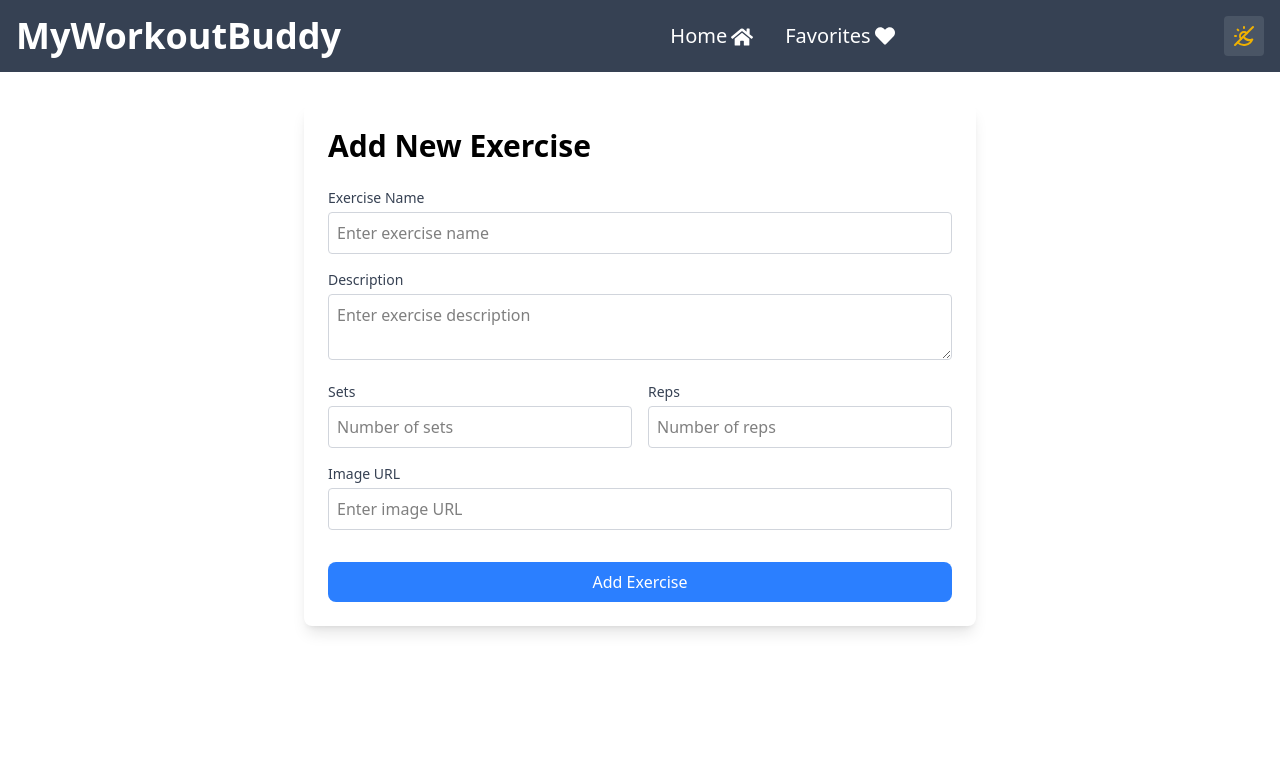
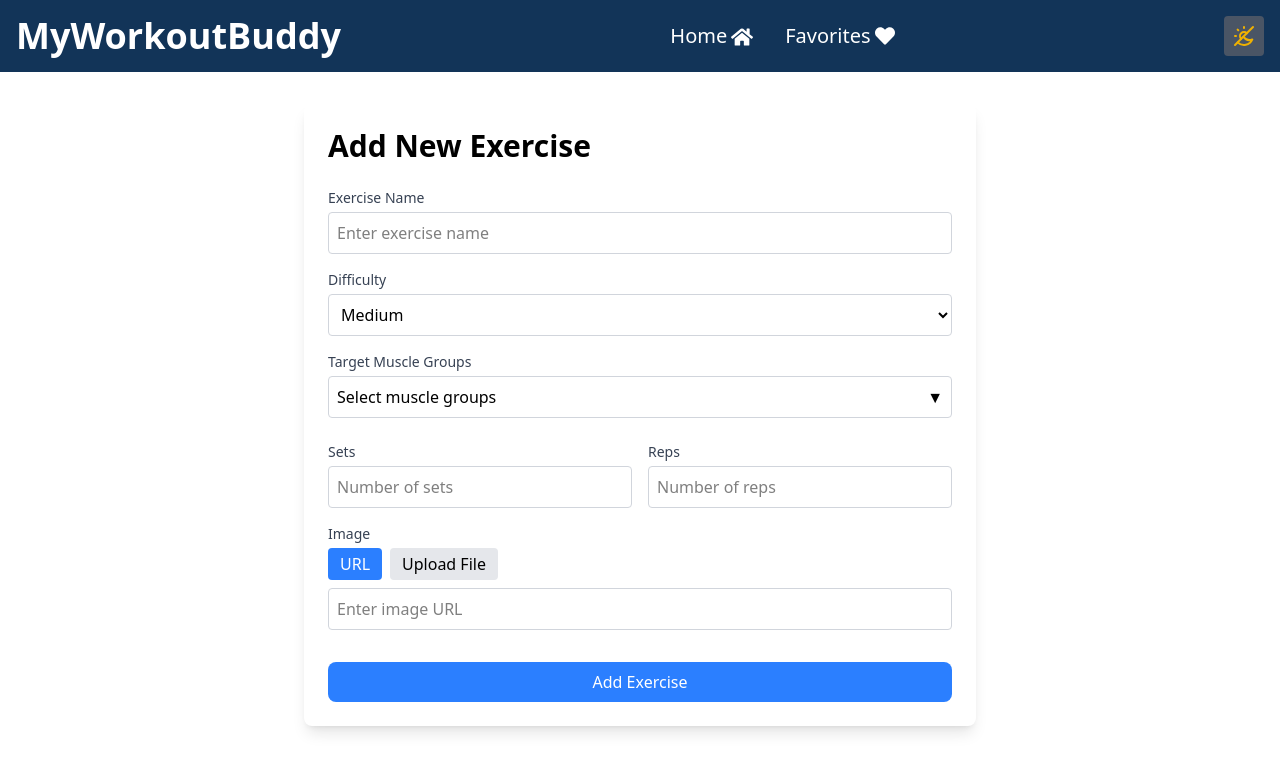
Before and after one commit to Kipitokisk/PWEB_Lab6, a React (Vite) app: page / in a window 1280 px wide. Both pictures are taken after a click on the button "Add New Exercise". Shown: the top 772 px of the page. Built offline with nearby package versions, Linux system fonts and the light colour scheme.

Commit message:
Remake exercise + addexercise form

```diff
--- a/src/App.jsx
+++ b/src/App.jsx
@@ -15,7 +15,8 @@ function App() {
       {
         id: 1,
         name: "Push-up",
-        description: "A bodyweight exercise to build chest strength.",
+        targets: ["Chest", "Triceps", "Shoulders"],
+        difficulty: "Medium",
         sets: 3,
         reps: 15,
         image: "https://encrypted-tbn0.gstatic.com/images?q=tbn:ANd9GcQM1pa4ITVQ3ZKXTM807-Juor1IP9kv5DwmJw&s"
@@ -23,7 +24,8 @@ function App() {
       {
         id: 2,
         name: "Squat",
-        description: "A leg exercise that strengthens thighs, hips, and buttocks.",
+        targets: ["Quadriceps", "Glutes", "Hamstrings"],
+        difficulty: "Easy",
         sets: 4,
         reps: 20,
         image: "https://as2.ftcdn.net/v2/jpg/03/44/75/77/1000_F_344757785_UYxWLYhTqI1igC5T5d47d1uzVahVRh4m.jpg"
--- a/src/components/AddExerciseForm.jsx
+++ b/src/components/AddExerciseForm.jsx
@@ -2,33 +2,61 @@ import React, { useState } from "react";
 
 function AddExerciseForm({ addExercise }) {
   const [name, setName] = useState("");
-  const [description, setDescription] = useState("");
+  const [difficulty, setDifficulty] = useState("Medium");
   const [sets, setSets] = useState("");
   const [reps, setReps] = useState("");
   const [image, setImage] = useState("");
+  const [targets, setTargets] = useState([]);
+  const [imageSource, setImageSource] = useState("url"); // "url" or "file"
+  const [imageFile, setImageFile] = useState(null);
+  const [showTargetDropdown, setShowTargetDropdown] = useState(false);
+
+  // Predefined list of muscle groups
+  const muscleGroups = [
+    "Chest", "Back", "Shoulders", "Biceps", "Triceps",
+    "Forearms", "Quadriceps", "Hamstrings", "Calves",
+    "Glutes", "Core", "Abs", "Obliques", "Traps", "Lats"
+  ];
 
   const handleSubmit = (e) => {
     e.preventDefault();
-    if (!name || !description || !sets || !reps || !image) {
-      alert("Please fill in all fields.");
+    if (!name || !sets || !reps || (imageSource === "url" && !image) || (imageSource === "file" && !imageFile)) {
+      alert("Please fill in all required fields.");
       return;
     }
+
+    // Use URL if selected, otherwise use the local file
+    const finalImage = imageSource === "url" ? image :
+                      imageFile ? URL.createObjectURL(imageFile) : "";
 
     const newExercise = {
       id: Date.now(),
       name,
-      description,
+      difficulty,
       sets: parseInt(sets, 10),
       reps: parseInt(reps, 10),
-      image,
+      targets: targets,
+      image: finalImage,
     };
 
     addExercise(newExercise);
     setName("");
-    setDescription("");
+    setDifficulty("Medium");
     setSets("");
     setReps("");
+    setTargets([]);
     setImage("");
+    setImageFile(null);
+  };
+
+  const handleTargetSelect = (muscleGroup) => {
+    if (targets.includes(muscleGroup)) {
+      // Remove if already selected
+      setTargets(targets.filter(target => target !== muscleGroup));
+    } else {
+      // Add if not selected
+      setTargets([...targets, muscleGroup]);
+    }
   };
 
   return (
@@ -46,20 +74,83 @@ function AddExerciseForm({ addExercise }) {
             onChange={(e) => setName(e.target.value)}
             className="w-full p-2 border border-gray-300 rounded mt-1"
             placeholder="Enter exercise name"
+            required
           />
         </div>
 
         <div>
-          <label htmlFor="description" className="block text-sm font-medium text-gray-700">
-            Description
+          <label htmlFor="difficulty" className="block text-sm font-medium text-gray-700">
+            Difficulty
           </label>
-          <textarea
-            id="description"
-            value={description}
-            onChange={(e) => setDescription(e.target.value)}
+          <select
+            id="difficulty"
+            value={difficulty}
+            onChange={(e) => setDifficulty(e.target.value)}
             className="w-full p-2 border border-gray-300 rounded mt-1"
-            placeholder="Enter exercise description"
+          >
+            <option value="Easy">Easy</option>
+            <option value="Medium">Medium</option>
+            <option value="Hard">Hard</option>
+          </select>
+        </div>
+
+        <div>
+          <label className="block text-sm font-medium text-gray-700">
+            Target Muscle Groups
+          </label>
+          <div className="relative mt-1">
+            <div
+              onClick={() => setShowTargetDropdown(!showTargetDropdown)}
+              className="w-full p-2 border border-gray-300 rounded flex justify-between items-center cursor-pointer"
+            >
+              <div>
+                {targets.length > 0
+                  ? targets.join(", ")
+                  : "Select muscle groups"
+                }
+              </div>
+              <div>▼</div>
+            </div>
+
+            {showTargetDropdown && (
+              <div className="absolute z-10 mt-1 w-full bg-white border border-gray-300 rounded shadow-lg max-h-60 overflow-auto">
+                {muscleGroups.map(muscle => (
+                  <div
+                    key={muscle}
+                    className={`p-2 cursor-pointer hover:bg-gray-100 ${
+                      targets.includes(muscle) ? "bg-blue-100" : ""
+                    }`}
+                    onClick={() => handleTargetSelect(muscle)}
+                  >
+                    <input
+                      type="checkbox"
+                      checked={targets.includes(muscle)}
+                      onChange={() => {}}
+                      className="mr-2"
                     />
+                    {muscle}
+                  </div>
+                ))}
+              </div>
+            )}
+          </div>
+          <div className="mt-2 flex flex-wrap gap-2">
+            {targets.map(target => (
+              <span
+                key={target}
+                className="bg-blue-100 text-blue-800 text-xs font-medium px-2.5 py-0.5 rounded flex items-center"
+              >
+                {target}
+                <button
+                  type="button"
+                  onClick={() => setTargets(targets.filter(t => t !== target))}
+                  className="ml-1 text-blue-800 hover:text-blue-900"
+                >
+                  ×
+                </button>
+              </span>
+            ))}
+          </div>
         </div>
 
         <div className="flex space-x-4">
@@ -74,6 +165,7 @@ function AddExerciseForm({ addExercise }) {
               onChange={(e) => setSets(e.target.value)}
               className="w-full p-2 border border-gray-300 rounded mt-1"
               placeholder="Number of sets"
+              required
             />
           </div>
           <div className="w-1/2">
@@ -87,22 +179,59 @@ function AddExerciseForm({ addExercise }) {
               onChange={(e) => setReps(e.target.value)}
               className="w-full p-2 border border-gray-300 rounded mt-1"
               placeholder="Number of reps"
+              required
             />
           </div>
         </div>
 
         <div>
-          <label htmlFor="image" className="block text-sm font-medium text-gray-700">
-            Image URL
+          <label className="block text-sm font-medium text-gray-700">
+            Image
           </label>
+          <div className="mt-1">
+            <div className="flex space-x-2 mb-2">
+              <button
+                type="button"
+                className={`px-3 py-1 rounded ${imageSource === 'url' ? 'bg-blue-500 text-white' : 'bg-gray-200'}`}
+                onClick={() => setImageSource('url')}
+              >
+                URL
+              </button>
+              <button
+                type="button"
+                className={`px-3 py-1 rounded ${imageSource === 'file' ? 'bg-blue-500 text-white' : 'bg-gray-200'}`}
+                onClick={() => setImageSource('file')}
+              >
+                Upload File
+              </button>
+            </div>
+
+            {imageSource === 'url' ? (
               <input
                 id="image"
                 type="url"
                 value={image}
                 onChange={(e) => setImage(e.target.value)}
-            className="w-full p-2 border border-gray-300 rounded mt-1"
+                className="w-full p-2 border border-gray-300 rounded"
                 placeholder="Enter image URL"
               />
+            ) : (
+              <div>
+                <input
+                  id="imageFile"
+                  type="file"
+                  accept="image/*"
+                  onChange={(e) => setImageFile(e.target.files[0])}
+                  className="w-full p-2 border border-gray-300 rounded"
+                />
+                {imageFile && (
+                  <div className="mt-2">
+                    <p className="text-sm text-gray-500">Selected file: {imageFile.name}</p>
+                  </div>
+                )}
+              </div>
+            )}
+          </div>
         </div>
 
         <button type="submit" className="w-full mt-4 bg-blue-500 text-white p-2 rounded-lg hover:bg-blue-600">
--- a/src/components/Exercise.jsx
+++ b/src/components/Exercise.jsx
@@ -1,27 +1,36 @@
 import React from "react";
 import { FaHeart } from "react-icons/fa";
+import { FaRegTrashAlt } from "react-icons/fa";
+
 
 function Exercise({ exercise, addToFavorites, isFavorite, removeExercise, theme}) {
   return (
-    <div className={`p-6 rounded-lg shadow-lg w-md mx-auto ${theme === "dark" ? "bg-gray-600 text-white" : "bg-white"}`}>
+    <div className={`p-6 py-10 rounded-lg shadow-lg w-md mx-auto ${theme === "dark" ? "bg-gray-600 text-white" : "bg-[#2D336B] text-white"}`}>
       <div className="flex justify-between items-start">
-        <h2 className="text-2xl font-bold">{exercise.name}</h2>
+        <h2 className="text-4xl font-bold text-white uppercase">{exercise.name}</h2>
         <button
-          onClick={() => addToFavorites(exercise)}
-          className={`px-3 py-1 rounded-full ${
-            isFavorite ? "bg-red-500 text-white" : "bg-gray-200 hover:bg-gray-300 text-black"
-          }`}
-        >
-          <FaHeart />
-        </button>
+        onClick={() => removeExercise(exercise.id)}
+        className={`text-white font-bold py-2 px-4 rounded ${theme === "dark" ? "bg-gray-500 hover:bg-gray-700" : "bg-gray-200 hover:bg-gray-300 text-black"}`}
+      >
+        <FaRegTrashAlt className="text-black"/>
+      </button>
       </div>
-      <p>{exercise.description}</p>
-      <p>
-        <strong className="text-black">Sets:</strong> {exercise.sets}
+      <p className="py-3">
+        <strong>Targets:</strong> {exercise.targets && exercise.targets.length > 0
+          ? exercise.targets.join(", ")
+          : "None specified"}
       </p>
-      <p>
-        <strong className="text-black">Reps:</strong> {exercise.reps}
-      </p>
+      <div className="flex justify-start gap-2 text-black mt-2">
+        <p className="bg-white rounded-full px-3 py-2">
+          <strong>{exercise.sets} SETS</strong>
+        </p>
+        <p className="bg-white rounded-full px-3 py-2">
+        <strong>{exercise.reps} REPS</strong>
+        </p>
+        <p className="bg-white rounded-full px-3 py-2">
+        <strong>{exercise.difficulty} Difficulty</strong>
+        </p>
+      </div>
       {exercise.image && (
         <img
           src={exercise.image}
@@ -30,11 +39,13 @@ function Exercise({ exercise, addToFavorites, isFavorite, removeExercise, theme}
         />
       )}
       <button
-        onClick={() => removeExercise(exercise.id)}
-        className={`mt-4 text-white font-bold py-2 px-4 rounded ${theme === "dark" ? "bg-gray-500 hover:bg-gray-700" : "bg-red-500 hover:bg-red-700"}`}
-      >
-        Remove Exercise
-      </button>
+          onClick={() => addToFavorites(exercise)}
+          className={`px-3 py-1 mt-3 rounded-full ${
+            isFavorite ? "bg-red-500 text-white" : "bg-gray-200 hover:bg-gray-300 text-black"
+          }`}
+        >
+          <FaHeart />
+        </button>
     </div>
   );
 }
--- a/src/components/Header.jsx
+++ b/src/components/Header.jsx
@@ -5,7 +5,7 @@ import { FaHeart } from "react-icons/fa";
 
 function Header({ toggleTheme, theme, currentPage, setCurrentPage }) {
   return (
-    <header className="p-4 bg-gray-700 text-white flex justify-between items-center">
+    <header className="p-4 bg-[#123458] text-white flex justify-between items-center">
       <h1 className="text-4xl font-bold">MyWorkoutBuddy</h1>
       <nav className="space-x-4">
         <ul className="flex gap-8 text-xl">
```
Lines whose indentation alone changed are shown as unchanged.
